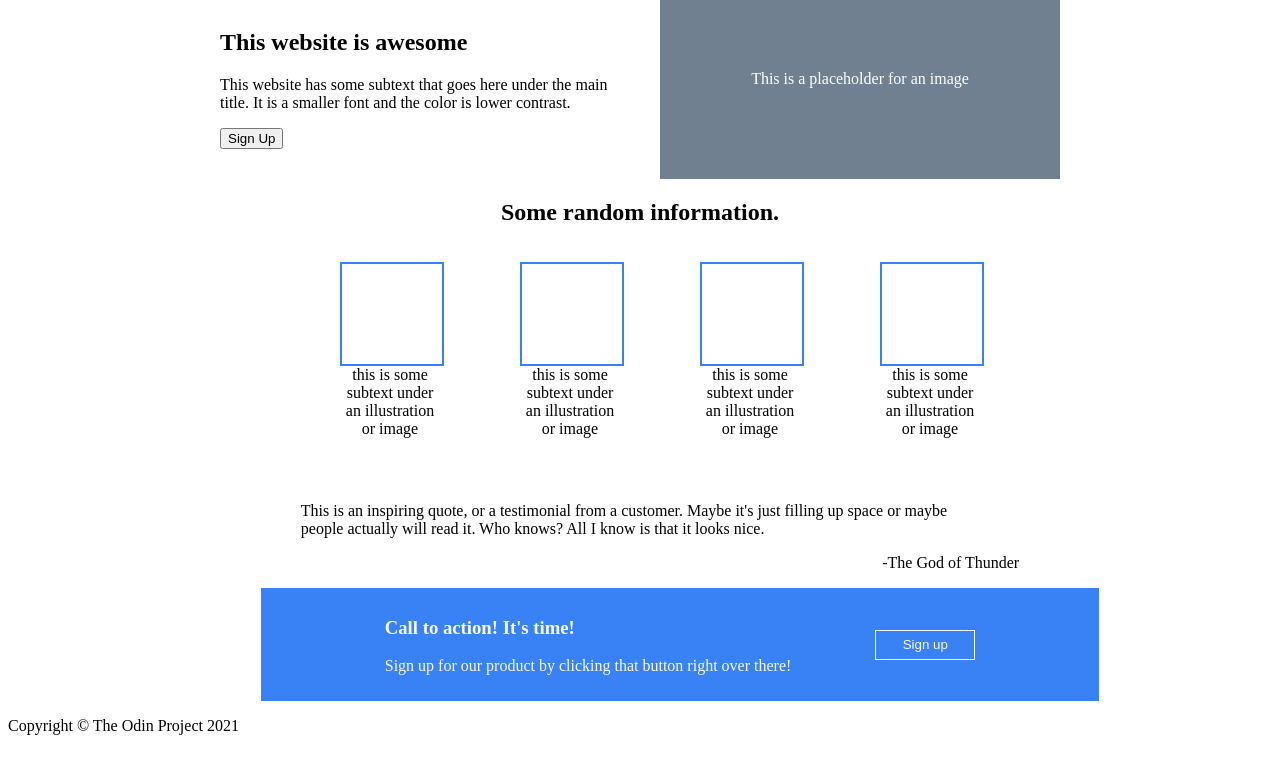
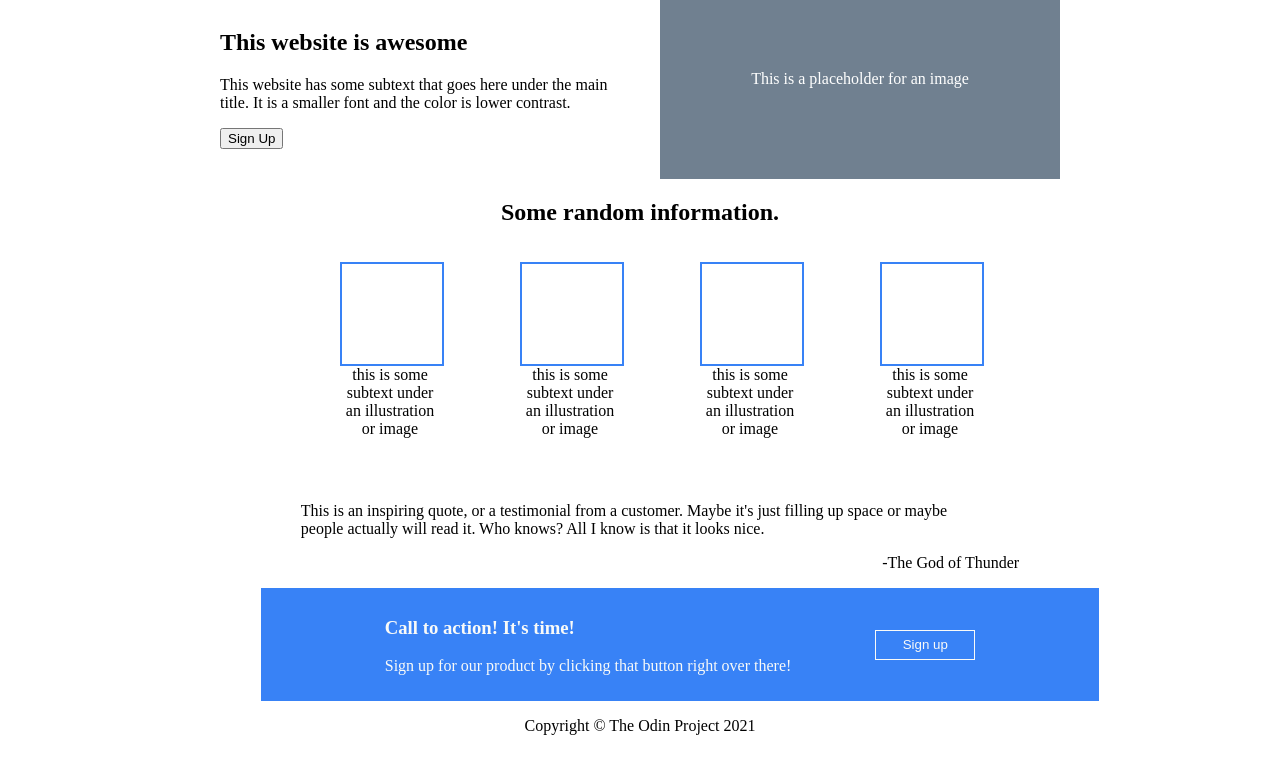
Before and after one commit to p-mendez/odin-landing-page, a plain HTML site: page index.html in a window 1280 px wide. Shown: the part 47-806 px from the top of the page. Drawn offline with Linux system fonts and the light colour scheme.

Commit message:
Arrange footer item

```diff
--- a/styles.css
+++ b/styles.css
@@ -107,3 +107,12 @@ section .banner {
     width: 100px;
     height: 30px;
 }
+
+footer {
+    display: flex;
+    justify-content: center;
+}
+
+footer p {
+    flex-shrink: 0;
+}
```
